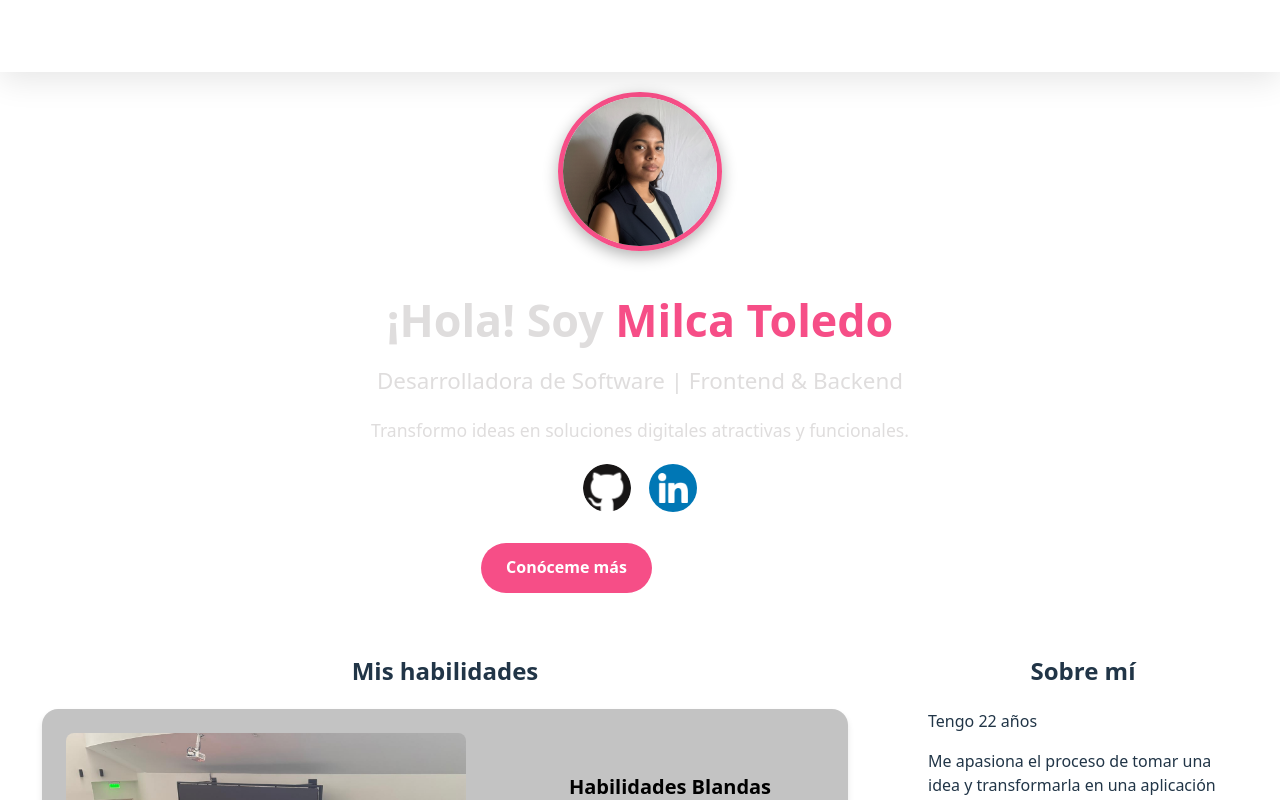
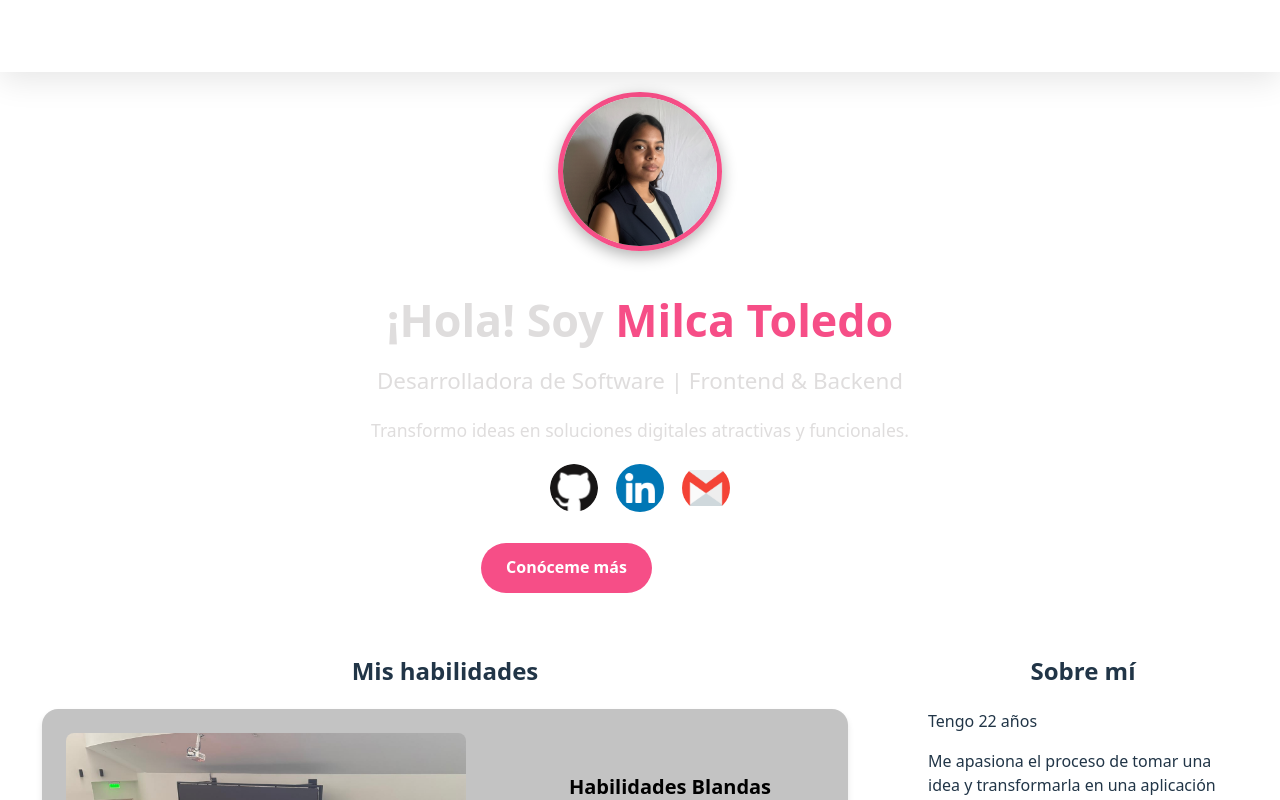
Before and after one commit to Milcatoledo/portfolio-v2, a React (Vite) app in the folder PortfolioVite/: page / in a window 1280 px wide. Shown: the top 800 px of the page. Built offline with nearby package versions, Linux system fonts and the light colour scheme.

Commit message:
Fix home

```diff
--- a/PortfolioVite/src/data/socialLinksData.jsx
+++ b/PortfolioVite/src/data/socialLinksData.jsx
@@ -1,6 +1,8 @@
+
 
 import github from '../icons/github.png';
 import linkedin from '../icons/linkedin.png';
+import email from '../icons/email.png';
 
 export const socialLinksData = [
     {
@@ -14,5 +16,11 @@ export const socialLinksData = [
         url: "https://www.linkedin.com/in/milca-toledo-763190380/",
         icon: linkedin,
         altText: "LinkedIn"
+    },
+    {
+        id: 'email',
+        url: "mailto:mtoledom09@gmail.com",
+        icon: email,
+        altText: "Email"
     }
 ];
--- a/PortfolioVite/src/styles/projects.css
+++ b/PortfolioVite/src/styles/projects.css
@@ -23,7 +23,7 @@
 }
 
 .project-card {
-    background: #dbdbdb;
+    background: #ffffff;
     border-radius: 18px;
     box-shadow: 0 4px 24px rgba(30, 34, 40, 0.10);
     padding: 28px 22px 22px 22px;
```
